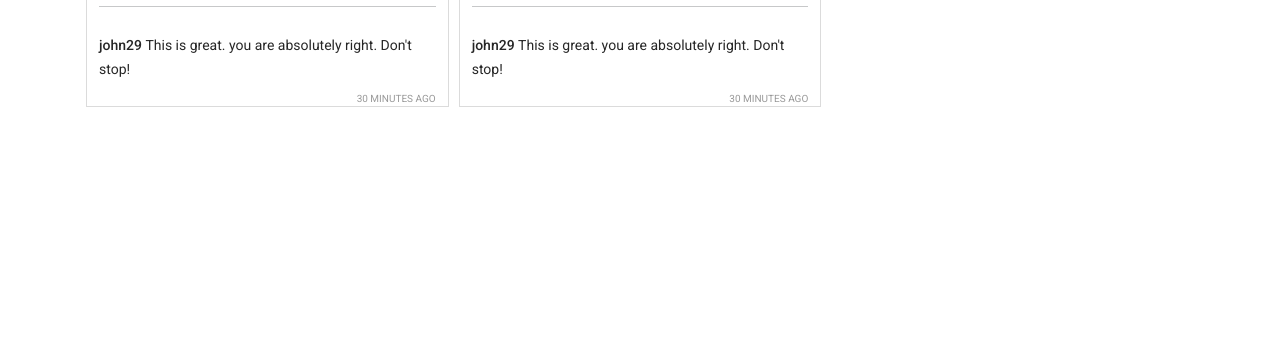
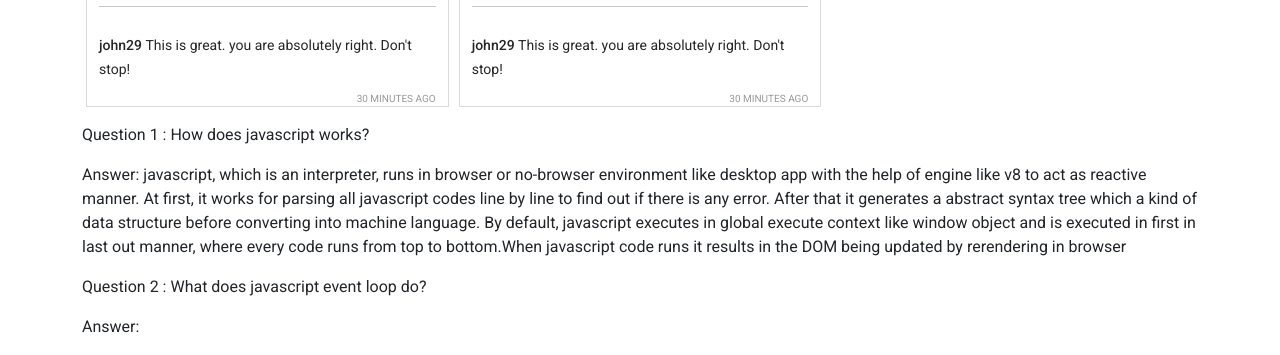
Before and after one commit to 19khaled88/insta-shohor, a plain HTML site: page index.html in a window 1280 px wide. Shown: the part 1425-1780 px from the top of the page. Before the commit the page ends 1548 px from the top, so only its background shows below. Drawn offline with nearby package versions, Linux system fonts and the light colour scheme.

Commit message:
first answer

```diff
--- a/index.html
+++ b/index.html
@@ -51,15 +51,27 @@
           id="navbarSupportedContent"
         >
           <ul class="navbar-nav mr-auto">
-                        <li class="nav-link active" role="button" onclick="switchTab( 'posts' )">
+            <li
+              class="nav-link active"
+              role="button"
+              onclick="switchTab( 'posts' )"
+            >
               <i class="fa-solid fa-house"></i>
             </li>
 
-                        <li class="nav-link active" role="button" onclick="switchTab( 'liked' )">
+            <li
+              class="nav-link active"
+              role="button"
+              onclick="switchTab( 'liked' )"
+            >
               <i class="fa-solid fa-heart text-danger"></i>
             </li>
 
-                        <li class="nav-link active" role="button" onclick="switchTab( 'reported' )">
+            <li
+              class="nav-link active"
+              role="button"
+              onclick="switchTab( 'reported' )"
+            >
               <i class="fa-solid fa-eye-slash"></i>
             </li>
           </ul>
@@ -67,8 +79,7 @@
       </nav>
     </header>
     <main class="main container mx-auto p-3">
-            <div id="posts">
-            </div>
+      <div id="posts"></div>
       <div id="liked">
         <h1>Liked posts</h1>
       </div>
@@ -77,6 +88,24 @@
         <h1>Reported posts</h1>
       </div>
     </main>
+    <section class="container">
+      <p>Question 1 : How does javascript works?</p>
+      <p>
+        Answer: javascript, which is an interpreter, runs in browser or
+        no-browser environment like desktop app with the help of engine like v8
+        to act as reactive manner. At first, it works for parsing all javascript
+        codes line by line to find out if there is any error. After that it
+        generates a abstract syntax tree which a kind of data structure before
+        converting into machine language. By default, javascript executes in
+        global execute context like window object and is executed in first in
+        last out manner, where every code runs from top to bottom.When
+        javascript code runs it results in the DOM being updated by rerendering
+        in browser
+      </p>
+
+      <p>Question 2 : What does javascript event loop do?</p>
+      <p>Answer:</p>
+    </section>
     <footer></footer>
 
     <!-- add javascript  file  -->
```
Lines whose indentation alone changed are shown as unchanged.
